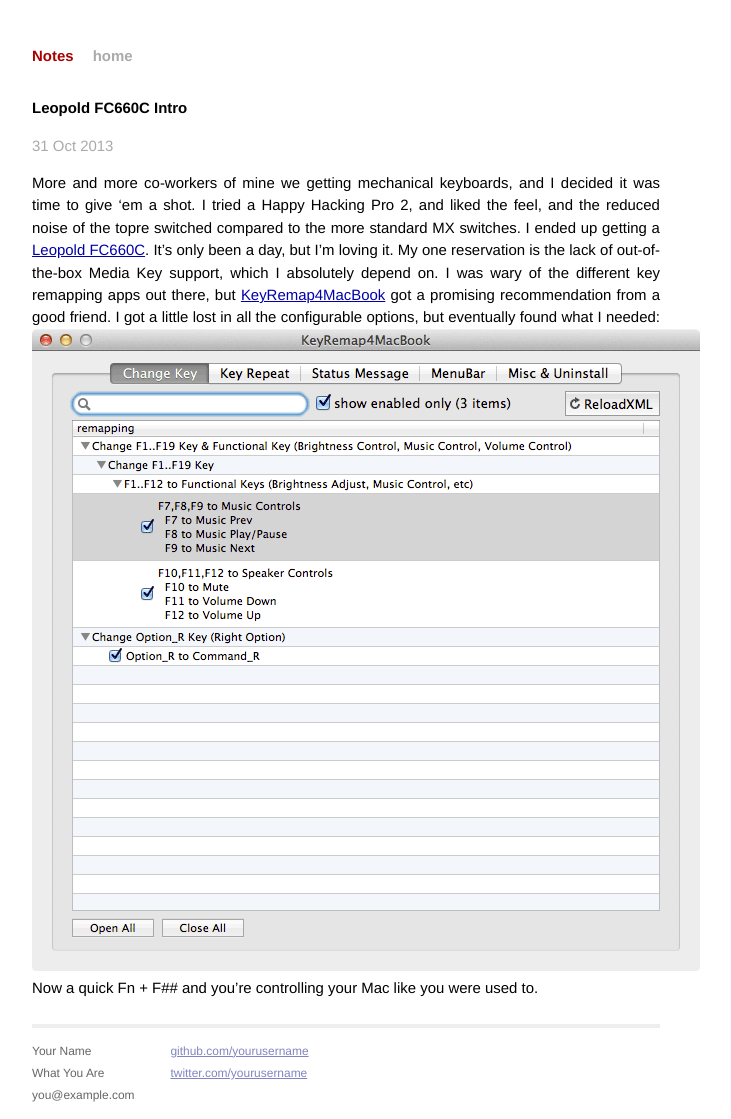
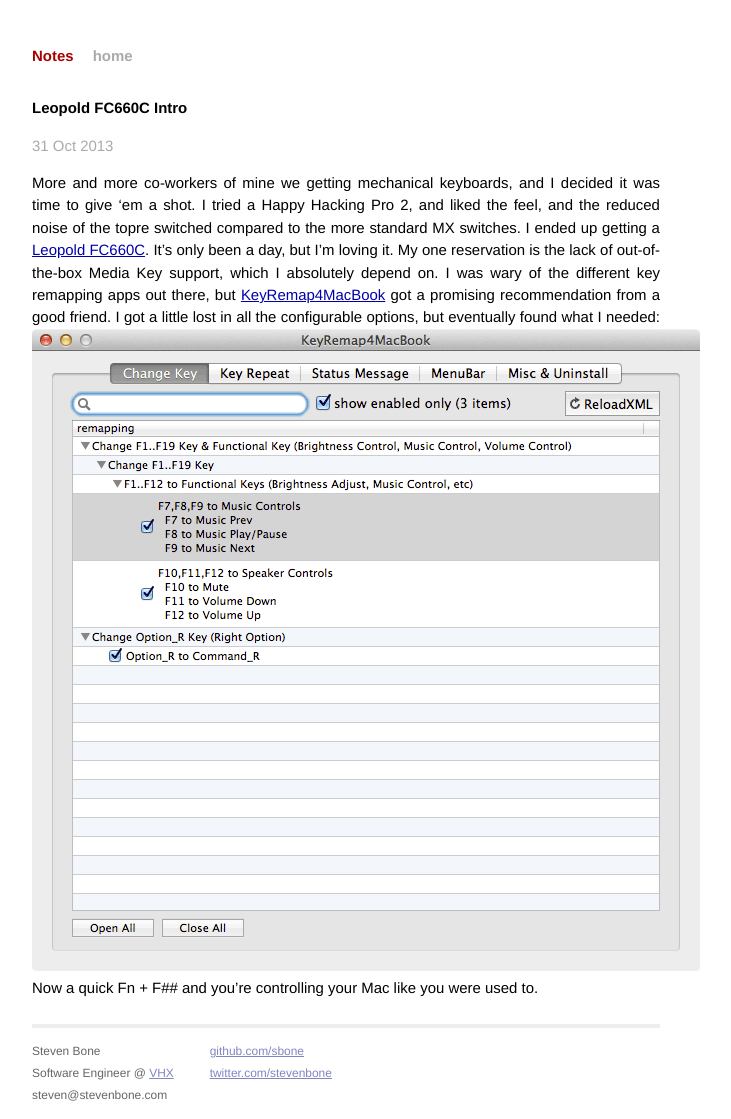
Before and after one commit to sbone/notes.stevenbone.com, a Jekyll site: the page built from _posts/2013-10-31-leopold-fc660c-intro.markdown, in a window 1280 px wide. Shown: the whole page, without its empty margins (294-1025 px from the left). Built offline with Jekyll 4.4.1, drawn with Linux system fonts in a browser that asks for light colours; Markdown is read by kramdown in place of the engine named in the settings.

Commit message:
Update layout contact details

```diff
--- a/_layouts/default.html
+++ b/_layouts/default.html
@@ -26,15 +26,15 @@
           <div class="footer">
             <div class="contact">
               <p>
-                Your Name<br />
-                What You Are<br />
-                you@example.com
+                Steven Bone<br />
+								Software Engineer @ <a href="http://www.vhx.tv/">VHX</a><br />
+                steven@stevenbone.com
               </p>
             </div>
             <div class="contact">
               <p>
-                <a href="https://github.com/yourusername">github.com/yourusername</a><br />
-                <a href="https://twitter.com/yourusername">twitter.com/yourusername</a><br />
+                <a href="https://github.com/sbone">github.com/sbone</a><br />
+                <a href="https://twitter.com/stevenbone">twitter.com/stevenbone</a><br />
               </p>
             </div>
           </div>
```
